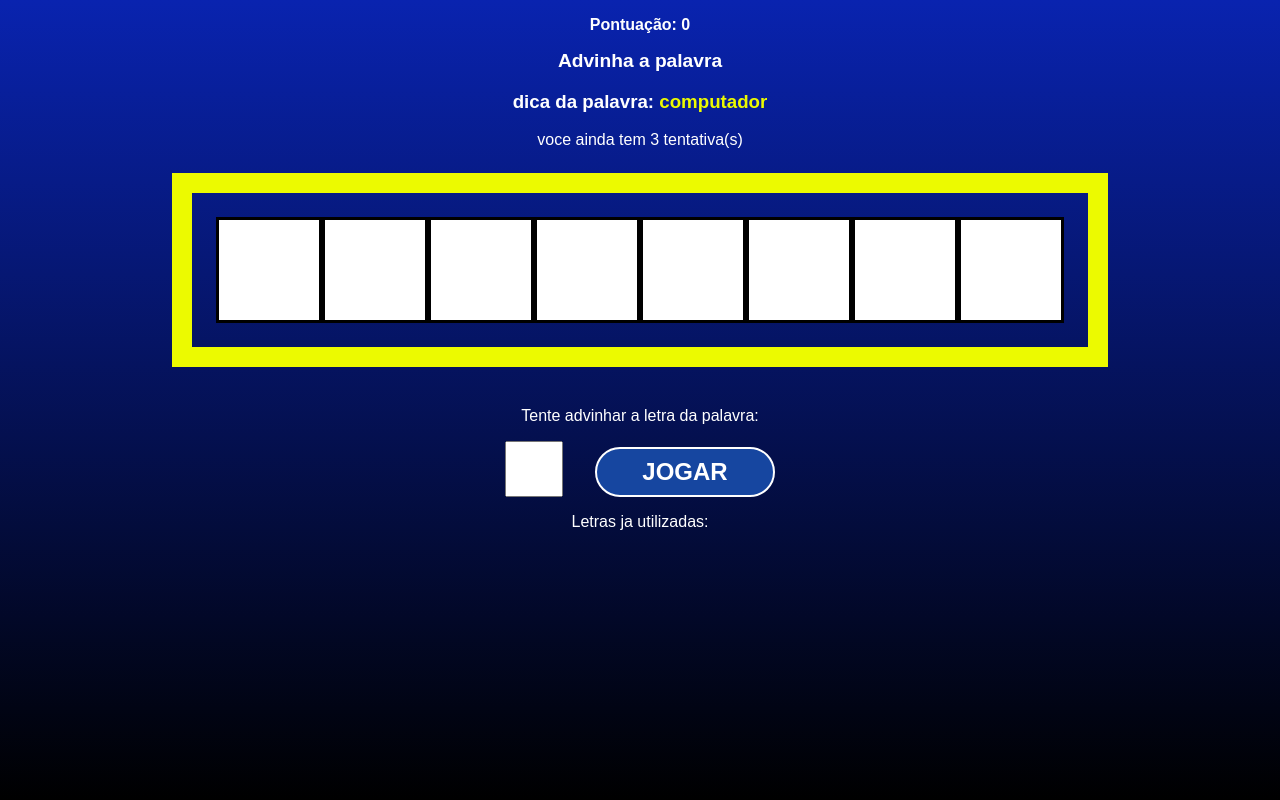
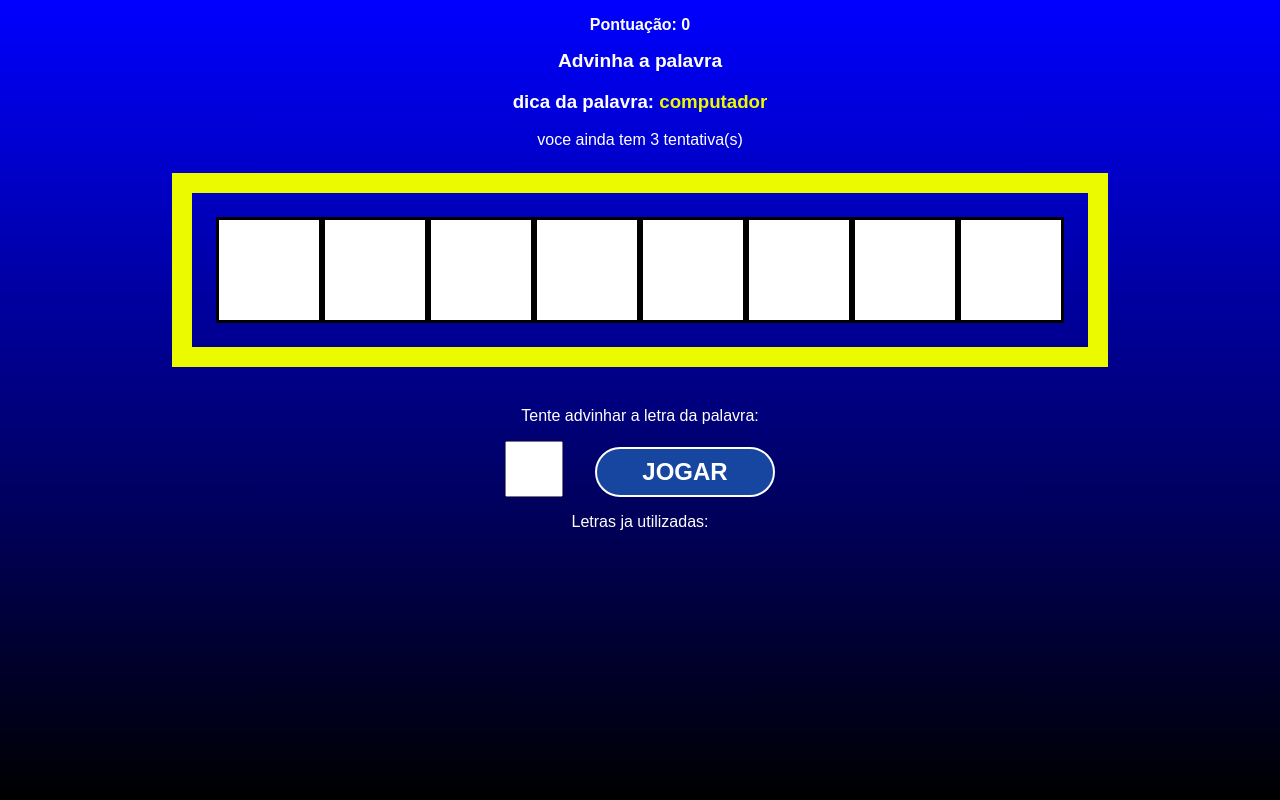
Before and after one commit to ElissonDeSous/SecretWord, a React (Create React App) app: page / in a window 1280 px wide. Built offline with nearby package versions, Linux system fonts and the light colour scheme.

Commit message:
Update index.css

```diff
--- a/src/index.css
+++ b/src/index.css
@@ -5,7 +5,7 @@ body{
   font-family: Arial, Helvetica, sans-serif;
   padding: 0;
   margin: 0;
-  background:linear-gradient(180deg,rgba(9,35,175,1) 0%,rgba(0.0.0.1));
+  background:linear-gradient(180deg,#0000FF	 0%,#000);
   color: #fff;
 }
 button{
```
